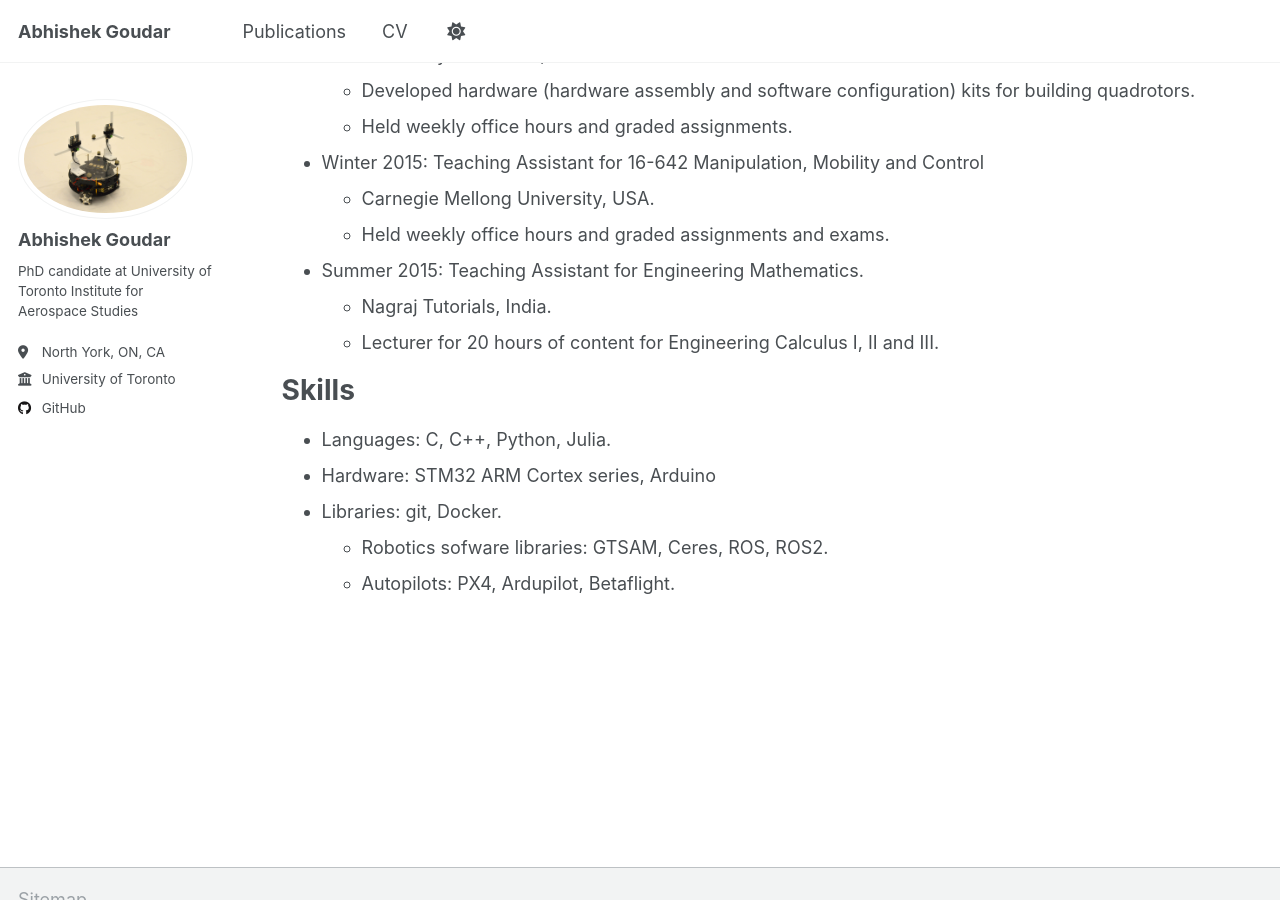
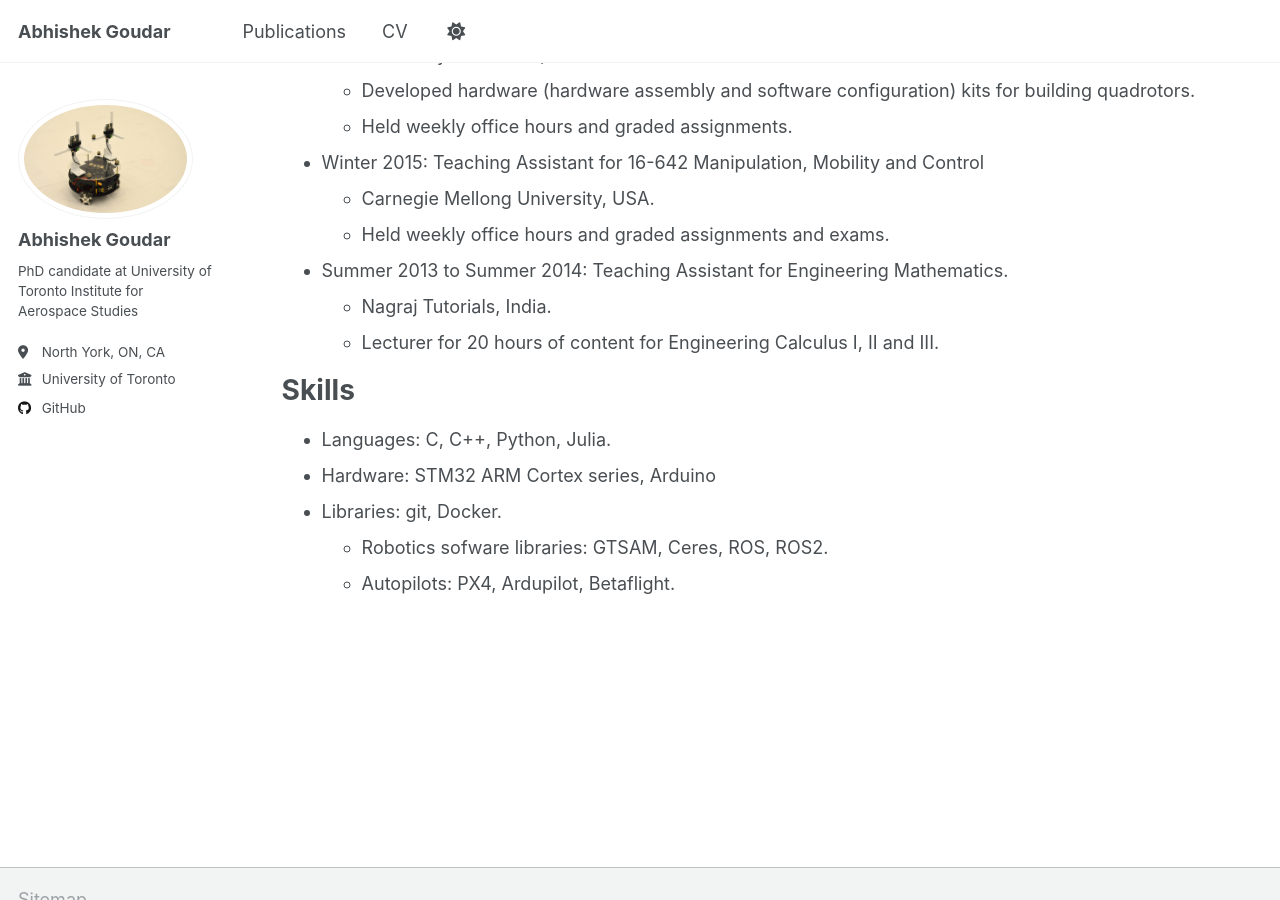
Before and after one commit to abhigoudar/abhigoudar.github.io, a Jekyll site: the page built from _pages/cv.md, in a window 1280 px wide and 900 px high, scrolled down 931 px. Built offline with Jekyll 4.4.1, drawn with Linux system fonts in a browser that asks for light colours.

```diff
--- a/_pages/cv.md
+++ b/_pages/cv.md
@@ -46,7 +46,7 @@
   * Carnegie Mellong University, USA.
   * Held weekly office hours and graded assignments and exams.
 
-* Summer 2015: Teaching Assistant for Engineering Mathematics.
+* Summer 2013 to Summer 2014: Teaching Assistant for Engineering Mathematics.
   * Nagraj Tutorials, India.
   * Lecturer for 20 hours of content for Engineering Calculus I, II and III.
 
```
